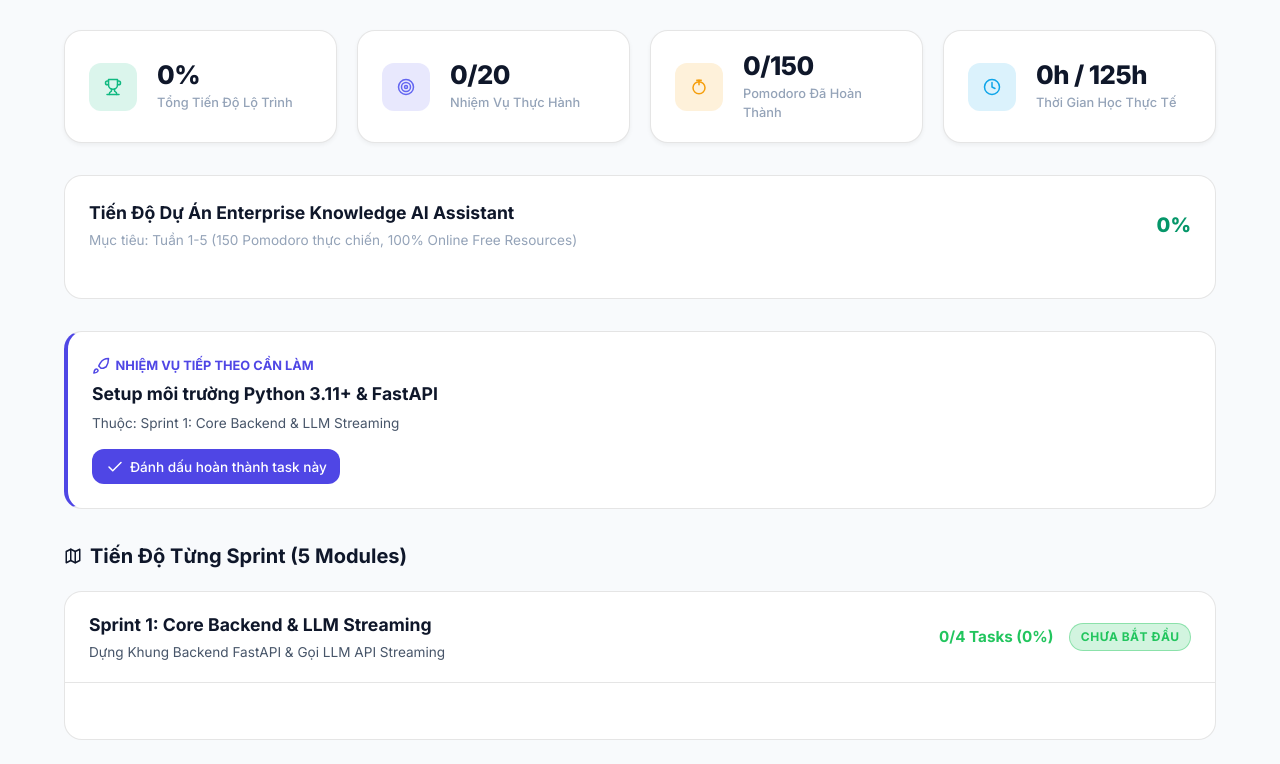
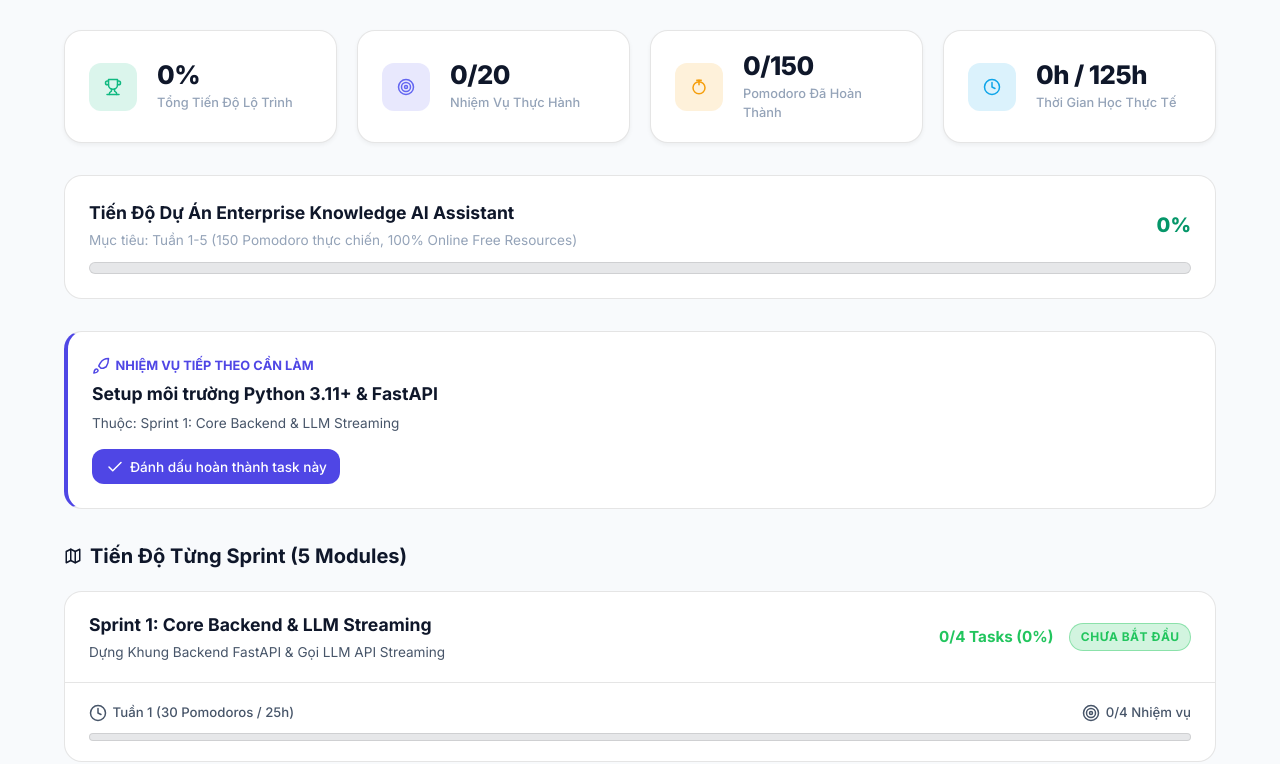
Before and after one commit to thaihuynhquang/AI_Engineer_LangChain_Roadmap_2026, a website built with Vite: page index.html in a window 1280 px wide. Shown: the part 132-896 px from the top of the page. Built offline with nearby package versions, Linux system fonts and the light colour scheme.

Commit message:
fix(dashboard): resolve invisible 0% progress bar track in sprint cards

```diff
--- a/src/styles/_views.css
+++ b/src/styles/_views.css
@@ -86,7 +86,8 @@
   .progress-bar-bg {
     width: 100%;
     height: 12px;
-    background: rgba(255, 255, 255, 0.08);
+    background: color-mix(in srgb, var(--text-primary) 10%, transparent);
+    border: 1px solid var(--border-color);
     border-radius: var(--radius-full);
     overflow: hidden;
   }
@@ -165,7 +166,23 @@
   }
 
   .sprint-card-body {
-    padding: 1.5rem;
+    padding: 1.25rem 1.5rem;
+  }
+
+  .sprint-card-meta {
+    display: flex;
+    align-items: center;
+    justify-content: space-between;
+    font-size: 0.825rem;
+    color: var(--text-secondary);
+    margin-bottom: 0.65rem;
+    font-weight: 500;
+  }
+
+  .sprint-meta-item {
+    display: inline-flex;
+    align-items: center;
+    gap: 0.35rem;
   }
 
   /* Deliverable Task Items */
--- a/src/views/roadmap-view-dashboard.ts
+++ b/src/views/roadmap-view-dashboard.ts
@@ -127,6 +127,10 @@ export class RoadmapViewDashboard extends HTMLElement {
                   </div>
                 </div>
                 <div class="sprint-card-body">
+                  <div class="sprint-card-meta">
+                    <span class="sprint-meta-item">${ICONS.clock} ${sprint.duration}</span>
+                    <span class="sprint-meta-item">${ICONS.target} ${spStat.completedCount}/${spStat.totalCount} Nhiệm vụ</span>
+                  </div>
                   <div class="progress-bar-bg progress-bar-bg--sm">
                     <div class="progress-bar-fill progress-bar-fill-dynamic" style="--progress: ${spStat.percentage}%; --status-color: ${sprint.statusColor};"></div>
                   </div>
```
